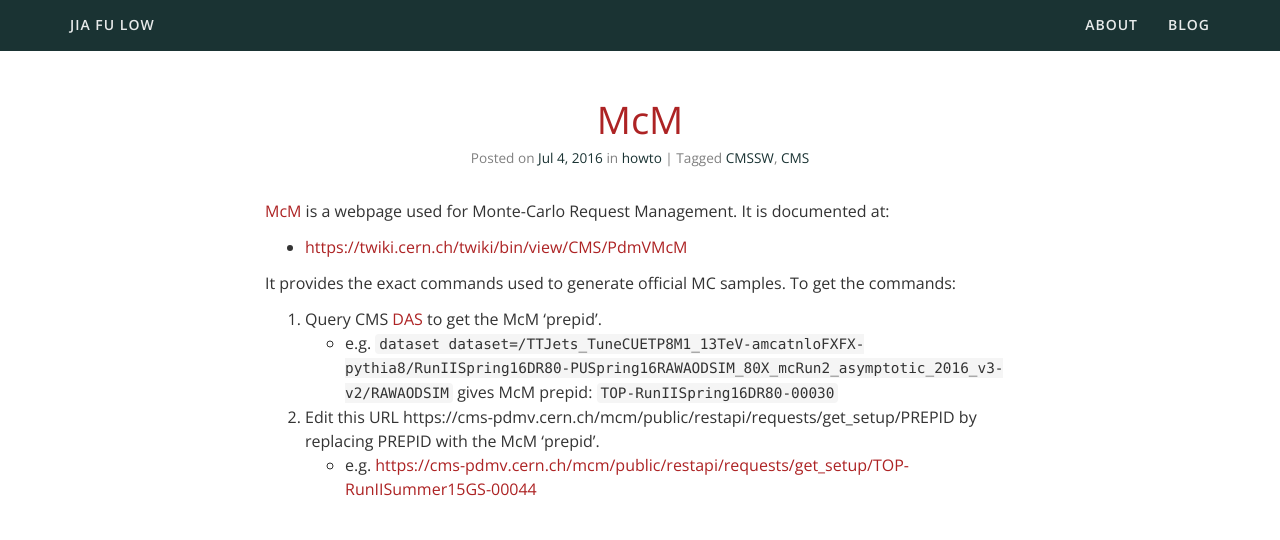
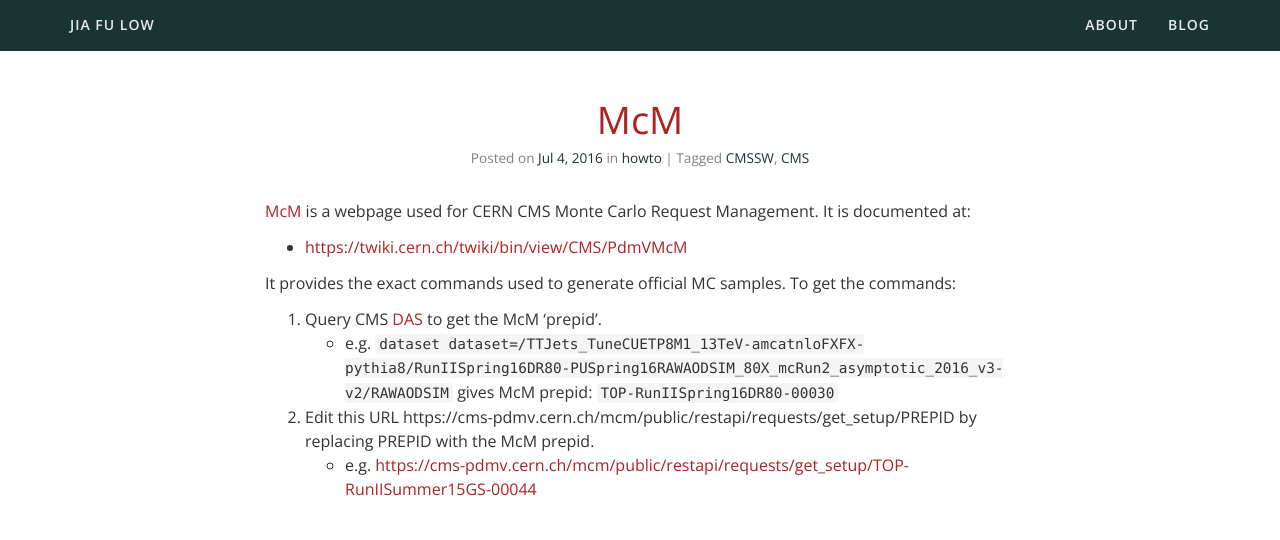
Before and after one commit to jiafulow/jiafulow.github.io, a Jekyll site: the page built from _posts/2016-07-04-cms-McM.md, in a window 1280 px wide. Shown: the top 540 px of the page. Built offline with Jekyll 4.4.1, drawn with Linux system fonts in a browser that asks for light colours; nearby versions of some CDN libraries.

Commit message:
Update 2016-07-04-cms-McM.md

```diff
--- a/_posts/2016-07-04-cms-McM.md
+++ b/_posts/2016-07-04-cms-McM.md
@@ -6,7 +6,7 @@ categories: [howto]
 tags: [CMSSW, CMS]
 ---
 
-[McM](https://cms-pdmv.cern.ch/mcm/) is a webpage used for Monte-Carlo Request Management. It is documented at:
+[McM](https://cms-pdmv.cern.ch/mcm/) is a webpage used for CERN CMS Monte Carlo Request Management. It is documented at:
 
 - <https://twiki.cern.ch/twiki/bin/view/CMS/PdmVMcM>
 
@@ -15,5 +15,5 @@ It provides the exact commands used to generate official MC samples. To get the
 1. Query CMS [DAS](https://cmsweb.cern.ch/das/) to get the McM 'prepid'.
   - e.g. `dataset dataset=/TTJets_TuneCUETP8M1_13TeV-amcatnloFXFX-pythia8/RunIISpring16DR80-PUSpring16RAWAODSIM_80X_mcRun2_asymptotic_2016_v3-v2/RAWAODSIM` gives McM prepid: `TOP-RunIISpring16DR80-00030`
 
-2. Edit this URL https://cms-pdmv.cern.ch/mcm/public/restapi/requests/get_setup/PREPID by replacing PREPID with the McM 'prepid'.
+2. Edit this URL https://cms-pdmv.cern.ch/mcm/public/restapi/requests/get_setup/PREPID by replacing PREPID with the McM prepid.
   - e.g. <https://cms-pdmv.cern.ch/mcm/public/restapi/requests/get_setup/TOP-RunIISummer15GS-00044>
```
